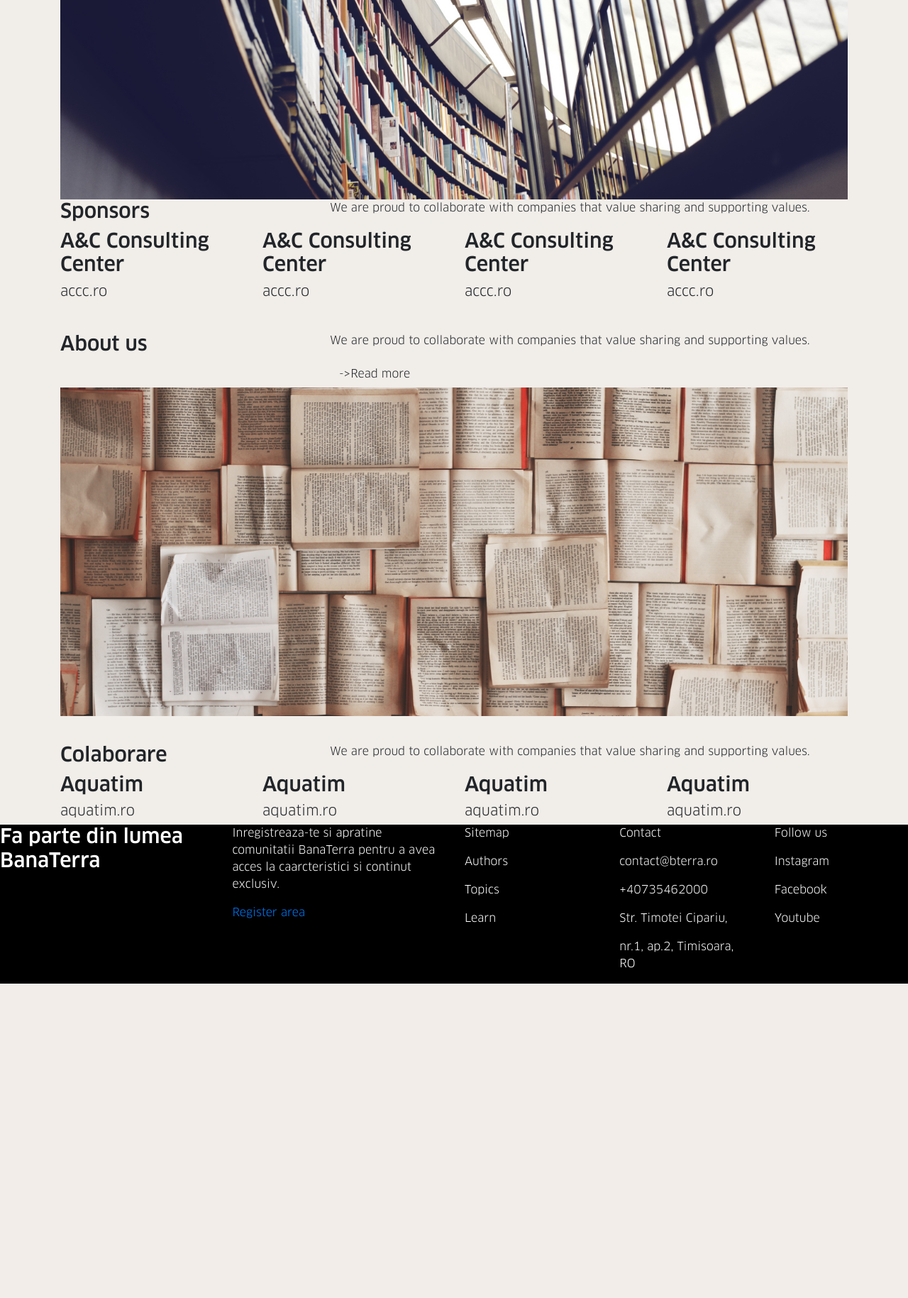
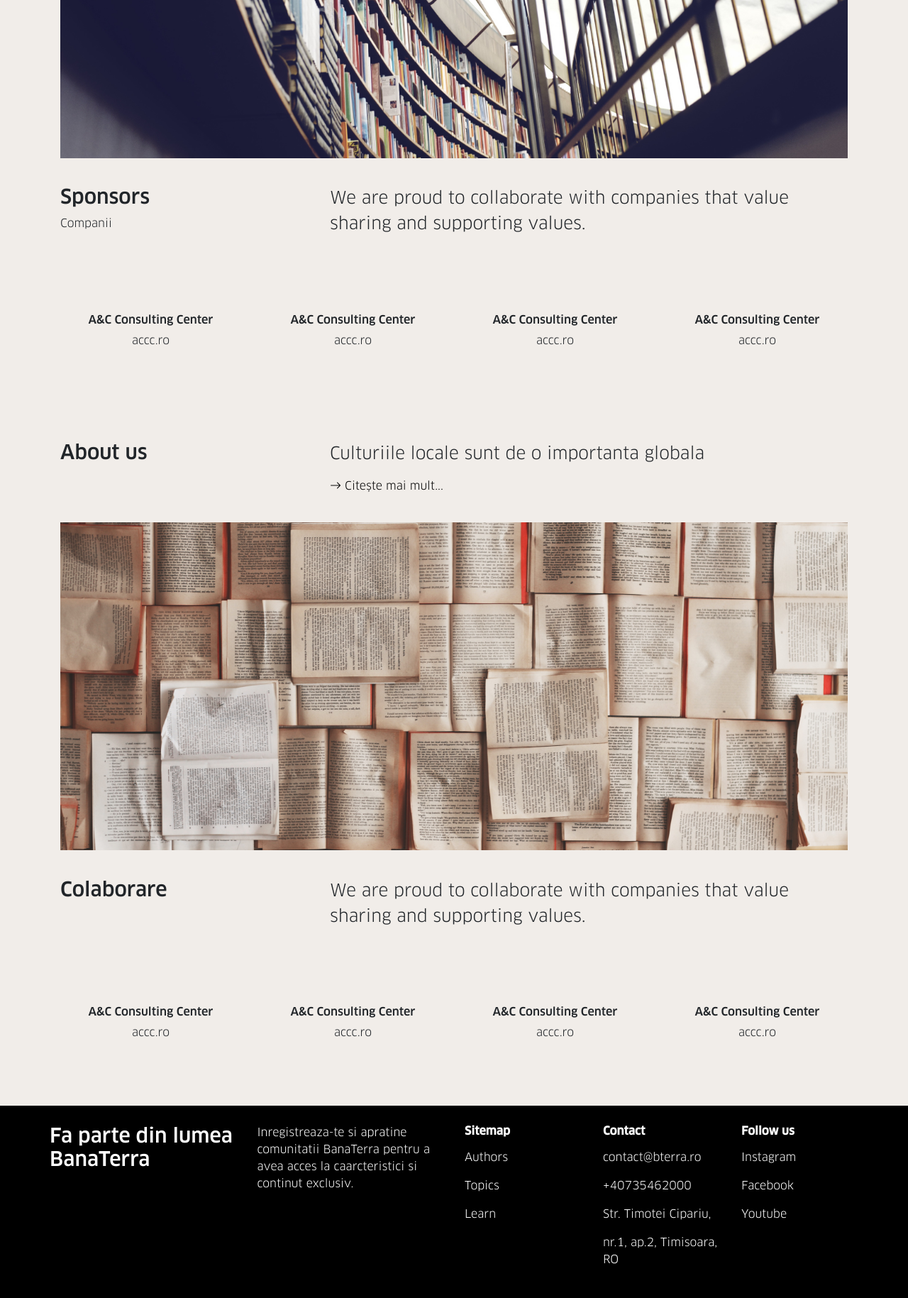
Before and after one commit to mihnea112/banaterra, a PHP site: page / in a window 1280 px wide. Shown: the part 2080-3909 px from the top of the page at 71% size. Before the commit the page ends 3466 px from the top, so only its background shows below. Run offline with PHP 8.4, Linux system fonts and the light colour scheme.

Commit message:
Home-FE-finished

```diff
--- a/css/style.css
+++ b/css/style.css
@@ -33,7 +33,6 @@ body{
 }
 
 .navrow {
-
   width:100vw;
   text-align: center;
 }
@@ -103,7 +102,7 @@ body{
   padding-top: 3%;
 }
 
-h4{
+.main-author h4{
   color:#ea5f50;
 }
 
@@ -146,11 +145,50 @@ img.autor {
   border-width: 0 1pt 0 0;
 }
 
+.hello{
+  background-color: #ffffff;
+  padding: 3%;
+}
+
+.hello p {
+  font-family: 'ClanProMedium';
+  font-size: small;
+  font-weight: lighter;
+}
+
+h4 {
+  font-family: "ClanProMedium";
+  font-size: smaller;
+}
+
+.sponsors p, .about p{
+  font-size: x-large;
+}
+
+.sponsor {
+  text-align: center;
+  margin: 8% 0;
+}
+
+.sponsor h6{
+  font-family: "ClanProMedium";
+}
+
+a, a:hover{
+  text-decoration: none;
+  color: black;
+}
+
+
+
+
+
 
 
 .scroll{
-    height: 50%;
+    max-height: 200px;
     overflow: scroll;
+    text-align: justify;
 }
 
 footer{
@@ -167,3 +205,23 @@ footer{
 .autor img{
   border-radius: 50%;
 }
+
+.footer{
+ padding: 2% 0;
+}
+
+footer h6{
+  padding-bottom: 5%;
+  font-weight: bolder;
+  font-family: "ClanProMedium";
+}
+
+#footer-menu a {
+  color:white;
+  margin-top:5%;
+}
+
+.footer-link :hover {
+  text-decoration: underline;
+  color: #ea5f50;
+}
--- a/index.html
+++ b/index.html
@@ -92,9 +92,9 @@
 		<section class="topics sect-padding">
 			<div class="container">
 				<div class="row">
-					<div class="col-md-4">
+					<div class="col-md-4 main-author">
 						<img src="images/test.jpg" class="autor" />
-						<h4>Müller Péter</h2>
+						<h4>Müller Péter</h4>
 						<div class="attributes">
 							<span class="tag">Cunoasterea naturii umane</span>
 							<span class="tag">Prietenie</span>
@@ -142,7 +142,6 @@
 								<span class="citate">69 citate</span>
 								<h5>Stendhal</h5>
 							</div>
-
 						</div>
 					</div>
 				</div>
@@ -172,15 +171,15 @@
 				</div>
 			</div>
 		</section>
-		<section class="hello sect-padding">
+		<section class="sect-padding">
 			<div class="container">
-				<div class="row">
+				<div class="row hello">
 					<div class="col-md-4">
-						<h1>Salut,</h1>
-						<h5>
+						<h3>Salut,</h3>
+						<p>
 							"Verba volant, Scripta manent"<br />
 							"vorbele zboara, scrisul ramane"
-						</h5>
+						</p>
 					</div>
 					<div class="col-md-8">
 						<div class="scroll">
@@ -220,32 +219,33 @@
 				<img src="images/banner_2.jpg" />
 			</div>
 		</section>
-		<section class="sponsors">
+		<section class="sponsors sect-padding">
 			<div class="container">
 				<div class="row">
 					<div class="col-md-4">
 						<h3>Sponsors</h3>
+						<span class="citate">Companii</span>
 					</div>
 					<div class="col-md-8">
 						<p>We are proud to collaborate with companies that value sharing and supporting values.</p>
 					</div>
 				</div>
 				<div class="row">
-					<div class="col-md-3">
-						<h3>A&C Consulting Center</h3>
-						<h5>accc.ro</h5>
+					<div class="col-md-3 sponsor">
+						<h6>A&C Consulting Center</h6>
+						<span>accc.ro</span>
 					</div>
-					<div class="col-md-3">
-						<h3>A&C Consulting Center</h3>
-						<h5>accc.ro</h5>
+					<div class="col-md-3 sponsor">
+						<h6>A&C Consulting Center</h6>
+						<span>accc.ro</span>
 					</div>
-					<div class="col-md-3">
-						<h3>A&C Consulting Center</h3>
-						<h5>accc.ro</h5>
+					<div class="col-md-3 sponsor">
+						<h6>A&C Consulting Center</h6>
+						<span>accc.ro</span>
 					</div>
-					<div class="col-md-3">
-						<h3>A&C Consulting Center</h3>
-						<h5>accc.ro</h5>
+					<div class="col-md-3 sponsor">
+						<h6>A&C Consulting Center</h6>
+						<span>accc.ro</span>
 					</div>
 				</div>
 			</div>
@@ -257,18 +257,18 @@
 						<h3>About us</h3>
 					</div>
 					<div class="col-md-8">
-						<p>We are proud to collaborate with companies that value sharing and supporting values.</p>
-						<button class="btn">->Read more</button>
+						<p>Culturiile locale sunt de o importanta globala</p>
+						<a href="about.html"><i class="bi bi-arrow-right"></i> Citește mai mult...</a>
 					</div>
 				</div>
 			</div>
 		</section>
-		<section class="banner">
+		<section class="banner sect-padding">
 			<div class="container">
 				<img src="images/banner_3.jpg" />
 			</div>
 		</section>
-		<section class="collab sect-padding">
+		<section class="sponsors sect-padding">
 			<div class="container">
 				<div class="row">
 					<div class="col-md-4">
@@ -279,29 +279,33 @@
 					</div>
 				</div>
 				<div class="row">
-					<div class="col-md-3">
-						<h3>Aquatim</h3>
-						<h5>aquatim.ro</h5>
+					<div class="col-md-3 sponsor">
+						<h6>A&C Consulting Center</h6>
+						<span>accc.ro</span>
 					</div>
-					<div class="col-md-3">
-						<h3>Aquatim</h3>
-						<h5>aquatim.ro</h5>
+					<div class="col-md-3 sponsor">
+						<h6>A&C Consulting Center</h6>
+						<span>accc.ro</span>
 					</div>
-					<div class="col-md-3">
-						<h3>Aquatim</h3>
-						<h5>aquatim.ro</h5>
+					<div class="col-md-3 sponsor">
+						<h6>A&C Consulting Center</h6>
+						<span>accc.ro</span>
 					</div>
-					<div class="col-md-3">
-						<h3>Aquatim</h3>
-						<h5>aquatim.ro</h5>
+					<div class="col-md-3 sponsor">
+						<h6>A&C Consulting Center</h6>
+						<span>accc.ro</span>
 					</div>
 				</div>
 			</div>
 		</section>
 		<footer>
+			<div class="container footer">
 				<div class="row">
 					<div class="col-md-3">
-					<h3>Fa parte din lumea<br />BanaTerra</h3>
+						<h3>
+							Fa parte din lumea <br />
+							BanaTerra
+						</h3>
 						<img src="" />
 					</div>
 					<div class="col-md-3">
@@ -311,26 +315,27 @@
 						</p>
 						<a href="register.php">Register area</a>
 					</div>
-				<div class="col-md-6">
-					<div class="row">
+					<div class="col-md-6" id="footer-menu">
+						<div class="row menu">
 							<div class="col-md-4">
-							<p>Sitemap</p>
-							<p>Authors</p>
-							<p>Topics</p>
-							<p>Learn</p>
+								<h6>Sitemap</h6>
+								<p><a class="footer-link" href="">Authors</a></p>
+								<p><a class="footer-link" href="">Topics</a></p>
+								<p><a class="footer-link" href="">Learn</a></p>
 							</div>
 							<div class="col-md-4">
-							<p>Contact</p>
+								<h6>Contact</h6>
 								<p>contact@bterra.ro</p>
 								<p>+40735462000</p>
 								<p>Str. Timotei Cipariu,</p>
 								<p>nr.1, ap.2, Timisoara, RO</p>
 							</div>
 							<div class="col-md-4">
-							<p>Follow us</p>
+								<h6>Follow us</h6>
 								<p>Instagram</p>
 								<p>Facebook</p>
 								<p>Youtube</p>
+							</div>
 						</div>
 					</div>
 				</div>
```
Lines whose indentation alone changed are shown as unchanged.
